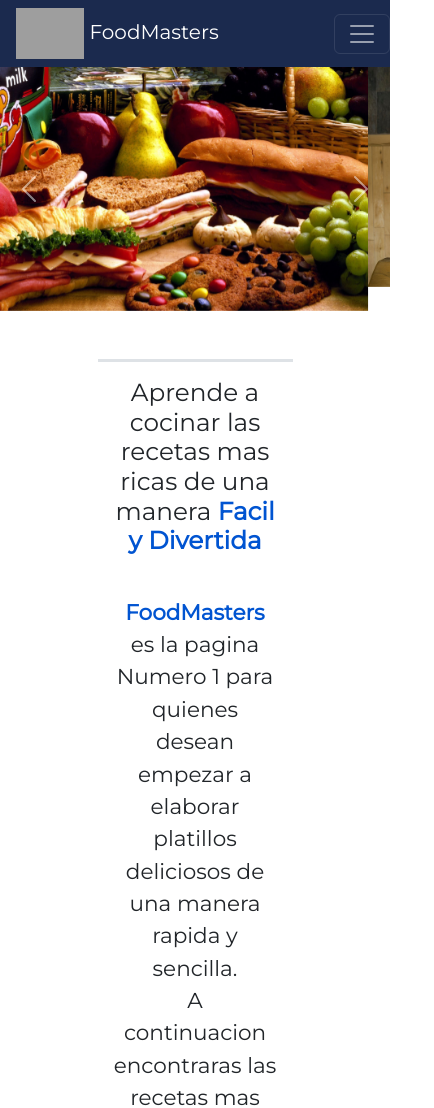
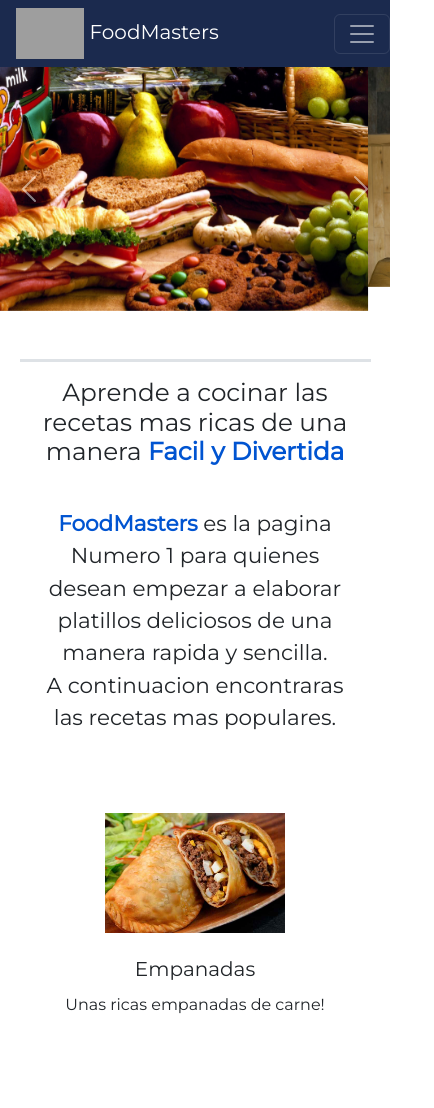
Before and after one commit to santirue/FoodMasters-Bootstrap, a website: page index.html in a window 390 px wide. Shown: the top 1108 px of the page, 434 px wide, since content can reach past the window. Drawn offline with nearby package versions, Linux system fonts and the light colour scheme; grey boxes are pictures that could not be loaded.

Commit message:
arreglegando responsive

```diff
--- a/css/style.css
+++ b/css/style.css
@@ -17,6 +17,38 @@ body {
 .hr{
     margin: 0 !important;
 }
+
+@media (max-width:1200px) {
+
+    #intro {
+        width: 90% !important;
+        margin: auto;
+    }
+}
+@media (max-width:768px) {
+
+    #intro{
+        width: 90% !important;
+        margin: auto;
+    }
+}
+@media (max-width: 576px) {
+    #servicios-fila-2 {
+        width: 100% !important;
+    }
+
+    #servicios-fila-1 {
+        width: 100% !important;
+    }
+
+    .icono-wrap {
+        flex-wrap: wrap !important;
+        justify-content: center !important;
+        text-align: center;
+    }
+}
+
+
 
 
 /*=========================CONTACTOS BACKGROUND================================*/
--- a/index.html
+++ b/index.html
@@ -75,7 +75,7 @@
         <span class="visually-hidden">Next</span>
       </button>
     </div>
-    <section class="d-flex flex-column justify-content-center align-items-center pt-5  text-center w-50 m-auto"
+    <section class="d-flex flex-column justify-content-center align-items-center pt-5 w-50 text-center m-auto"
       id="intro">
       <h1 class="p-3 fs-2 border-top border-3">Aprende a cocinar las recetas mas ricas de una manera <span
           class="text-secondary fw-bold">Facil y Divertida</span></h1>
--- a/sass/bootstrap.scss
+++ b/sass/bootstrap.scss
@@ -1,5 +1,5 @@
-$primary:#1b2a4e;
-$secondary:#0054d1;
+$primary: #1b2a4e;
+$secondary: #0054d1;
 
 .container,
 .container-fluid,
@@ -17,5 +17,16 @@ $secondary:#0054d1;
   margin-left: auto;
 }
 
+.w-cien {
+  width: 100% !important;
+}
+
+@media only screen and (min-width: 768px){
+  .w-cien{width: 50%}
+
+}
+
+
+
 
 @import "../node_modules/bootstrap/scss/bootstrap";
```
Also changed, not shown: css/bootstrap.css, 1 other file.
